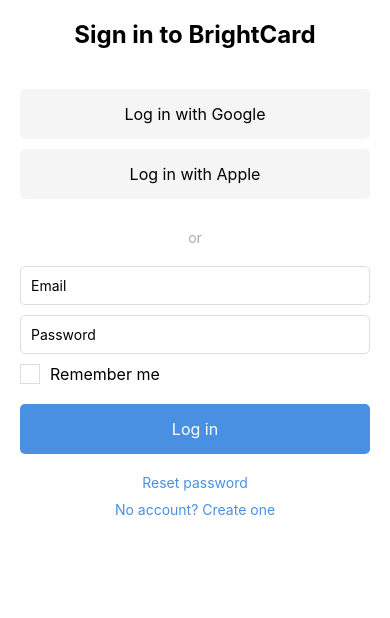
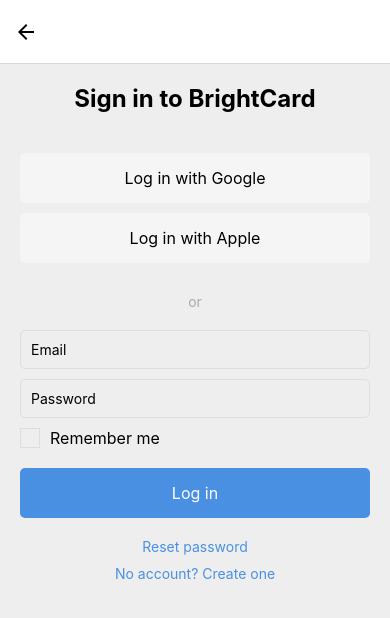
Before and after one commit to Nirajmuttur/flashcard, a React Native app: screen /LoginScreen in a window 390 px wide. Shown: the top 618 px of the page. Built offline with nearby package versions, Linux system fonts and the light colour scheme.

Commit message:
added header style

```diff
--- a/App.js
+++ b/App.js
@@ -18,16 +18,21 @@
         initialRouteName="SplashScreen"
         screenOptions={{
           headerMode: "screen",
-          headerTintColor: "white",
-          headerStyle: { backgroundColor: "#222831" },
           headerShown: false,
-          headerBackTitleVisible: false,
-          headerLeft: null,
+          headerBackTitleVisible: false
         }}
       >
         <Stack.Screen name="SplashScreen" component={SplashScreen} />
-        <Stack.Screen name="LoginScreen" component={LoginScreen} />
-        <Stack.Screen name="SignUp" component={SignUp} />
+        <Stack.Screen name="LoginScreen" component={LoginScreen} options={{
+          headerShown: true,
+          headerTitle:'',
+          headerTintColor: "black",
+        }}/>
+        <Stack.Screen name="SignUp" component={SignUp} options={{
+          headerShown: true,
+          headerTitle:'',
+          headerTintColor: "black",
+        }}/>
         <Stack.Screen name="Main" component={MainTabNavigator} />
       </Stack.Navigator>
     </NavigationContainer>
--- a/Components/LoginScreen.js
+++ b/Components/LoginScreen.js
@@ -38,7 +38,7 @@
   container: {
     flex: 1,
     padding: 20,
-    backgroundColor: '#fff',
+    backgroundColor: '#EEEEEE',
   },
   header: {
     alignItems: 'center',
--- a/Components/SignUp.js
+++ b/Components/SignUp.js
@@ -3,7 +3,7 @@
 
 const SignUp = () => {
     return (
-        <SafeAreaView>
+        <SafeAreaView style={styles.container}>
             <View>
                 <Text>SignUp</Text>
             </View>
@@ -14,4 +14,10 @@
 
 export default SignUp
 
-const styles = StyleSheet.create({})
+const styles = StyleSheet.create({
+    container:{
+        flex: 1,
+        backgroundColor: '#EEEEEE',
+
+    }
+})
```
